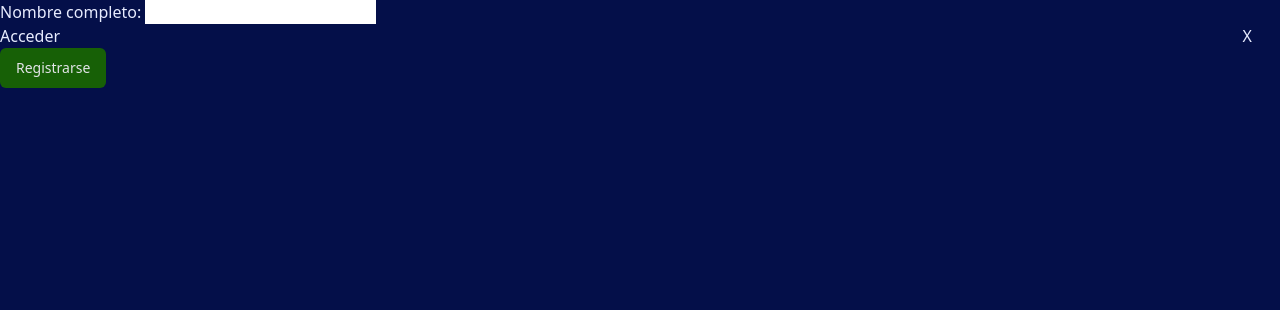
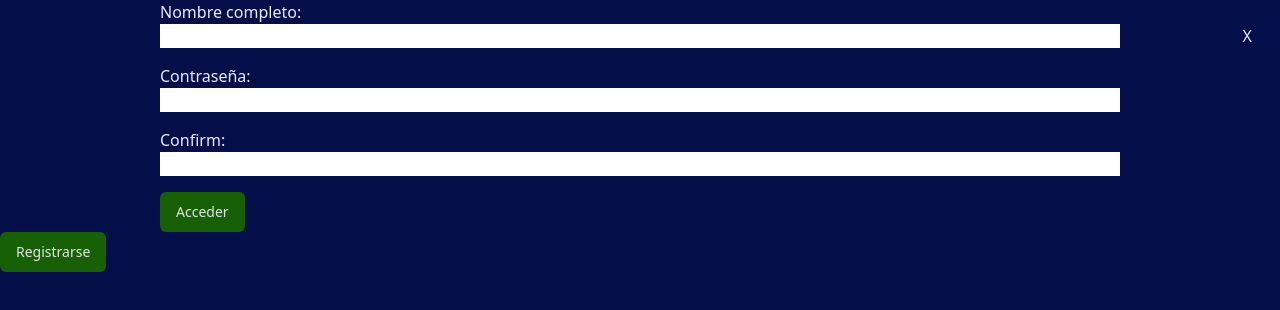
Before and after one commit to SantiZai/cztennis-client, a React (Vite) app: page /auth in a window 1280 px wide. Shown: the top 310 px of the page. Built offline with nearby package versions, Linux system fonts and the light colour scheme.

Commit message:
form to sign up

```diff
--- a/src/pcomponents/pures/Auth.tsx
+++ b/src/pcomponents/pures/Auth.tsx
@@ -1,8 +1,16 @@
 import * as Yup from "yup";
 import { Formik, Field, Form, ErrorMessage } from "formik";
+import { Button } from "@/components/ui/button";
+import ErrorMessageCustom from "./ErrorMessageCustom";
 
 interface Props {
     signup: boolean;
+}
+
+interface Values {
+    fullname: string;
+    password: string;
+    confirm?: string;
 }
 
 const formSchema = Yup.object().shape({
@@ -25,29 +33,64 @@ const formSchema = Yup.object().shape({
 });
 
 const Auth = (props: Props) => {
+    const handleSubmit = (values: Values) => {
+        console.log(values);
+    };
+
     return (
-        <div>
+        <div className="w-3/4 mx-auto">
             <Formik
                 initialValues={{
-                    username: "",
+                    fullname: "",
                     password: "",
                     confirm: "",
                 }}
+                onSubmit={(values) => handleSubmit(values)}
                 validationSchema={formSchema}
             >
-                <Form>
-                    <label htmlFor="fullname">Nombre completo: </label>
-                    <Field name="fullname" type="text" />
-                    {props.signup ? (
-                        <div>
-                            <h2>Registrarse</h2>
+                {({ touched, errors, isSubmitting }) => (
+                    <Form>
+                        <div className="flex flex-col mb-4">
+                            <label htmlFor="fullname">Nombre completo: </label>
+                            <Field
+                                name="fullname"
+                                type="text"
+                            />
+                            {errors.fullname && touched.fullname && (
+                                <ErrorMessageCustom
+                                    name="fullname"
+                                />
+                            )}
                         </div>
-                    ) : (
-                        <div>
-                            <h2>Acceder</h2>
+                        <div className="flex flex-col mb-4">
+                            <label htmlFor="password">Contraseña: </label>
+                            <Field
+                                name="password"
+                                type="text"
+                            />
+                            {errors.password && touched.password && (
+                                <ErrorMessageCustom
+                                    name="password"
+                                />
+                            )}
                         </div>
-                    )}
-                </Form>
+                        <div className="flex flex-col mb-4">
+                            <label htmlFor="confirm">Confirm: </label>
+                            <Field
+                                name="confirm"
+                                type="text"
+                            />
+                            {errors.confirm && touched.confirm && (
+                                <ErrorMessageCustom
+                                    name="confirm"
+                                />
+                            )}
+                        </div>
+                        <Button type="submit">
+                            {props.signup ? "Registrarse" : "Acceder"}
+                        </Button>
+                    </Form>
+                )}
             </Formik>
         </div>
     );
--- /dev/null
+++ b/src/pcomponents/pures/ErrorMessageCustom.tsx
@@ -0,0 +1,18 @@
+import { ErrorMessage } from "formik";
+
+interface Props {
+    name: string;
+    className?: string;
+}
+
+const ErrorMessageCustom = (props: Props) => {
+    return (
+        <ErrorMessage
+            name={props.name}
+            component="div"
+            className={`font-bold text-red-600 ${props.className}`}
+        />
+    );
+};
+
+export default ErrorMessageCustom;
```
